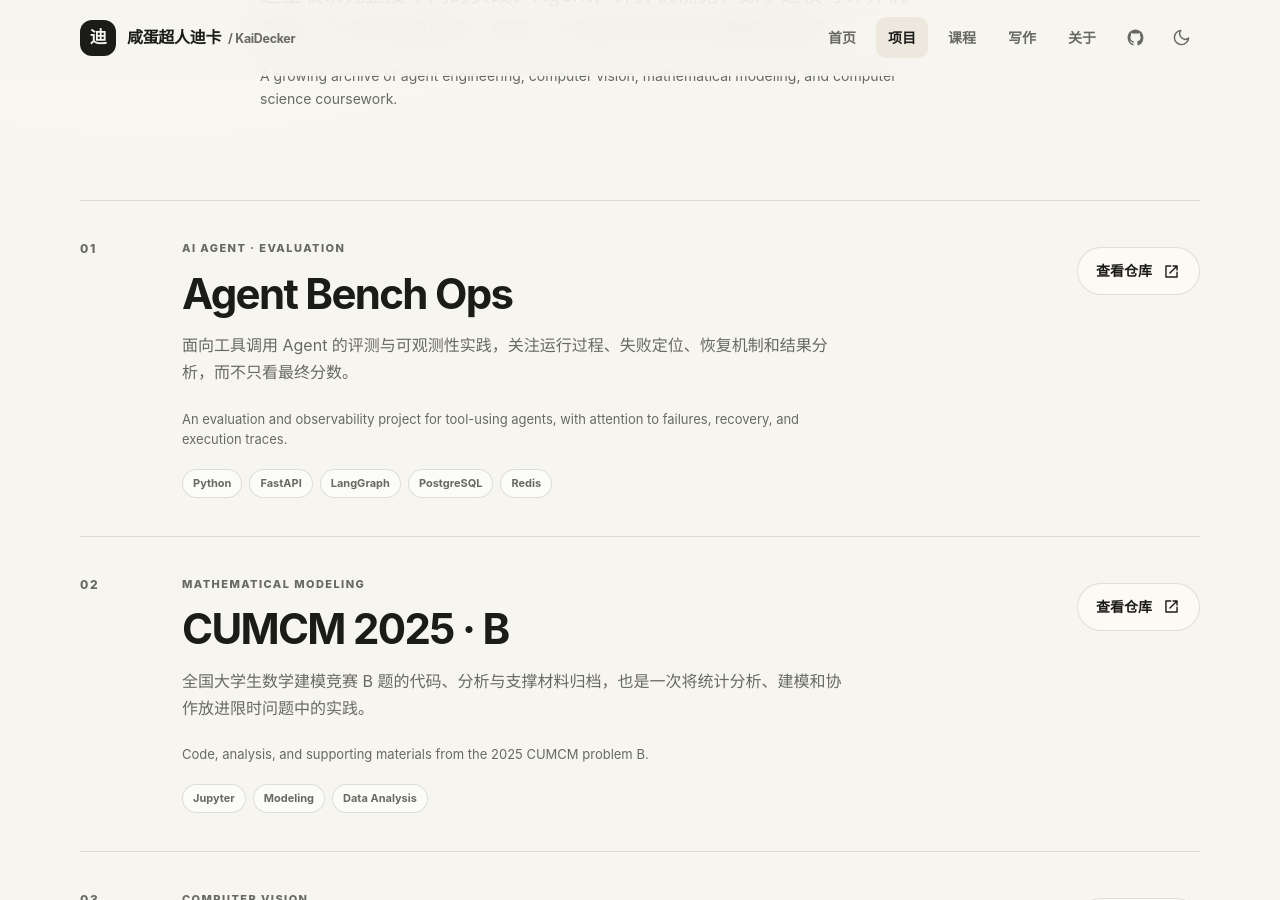
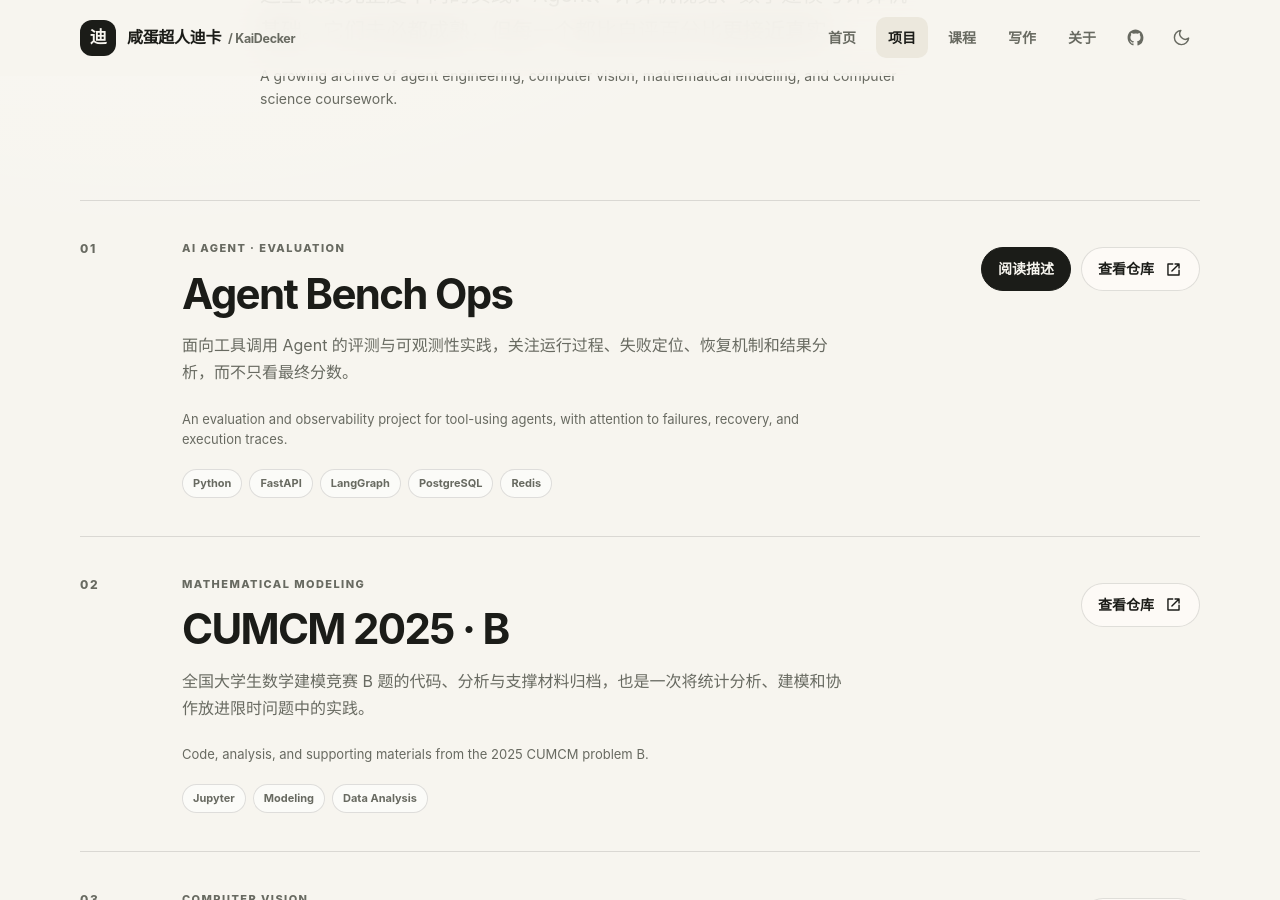
Before and after one commit to KaiDecker/KaiDecker.github.io, a Jekyll site: the page built from projects.md, in a window 1280 px wide and 900 px high, scrolled down 440 px. Built offline with Jekyll 4.4.1, drawn with Linux system fonts in a browser that asks for light colours.

Commit message:
feat(projects): add project description link

```diff
--- a/projects.md
+++ b/projects.md
@@ -24,9 +24,36 @@ permalink: /projects/
           {% for tech in project.tech %}<span class="tag">{{ tech }}</span>{% endfor %}
         </div>
       </div>
-      <a class="button button-ghost archive-project-link" href="{{ project.url }}" target="_blank" rel="noreferrer">
-        查看仓库 {% include icon.html name='external' %}
-      </a>
+      <div class="archive-project-actions">
+        {% if project.case_study_url %}
+          <a
+            class="button button-primary"
+            href="{{ project.case_study_url | relative_url }}"
+          >
+            阅读描述
+          </a>
+        {% endif %}
+
+        {% if project.repository_url %}
+          <a
+            class="button button-ghost"
+            href="{{ project.repository_url }}"
+            target="_blank"
+            rel="noreferrer"
+          >
+            查看仓库 {% include icon.html name='external' %}
+          </a>
+        {% elsif project.url %}
+          <a
+            class="button button-ghost"
+            href="{{ project.url }}"
+            target="_blank"
+            rel="noreferrer"
+          >
+            查看仓库 {% include icon.html name='external' %}
+          </a>
+        {% endif %}
+      </div>
     </article>
   {% endfor %}
 </section>
```
